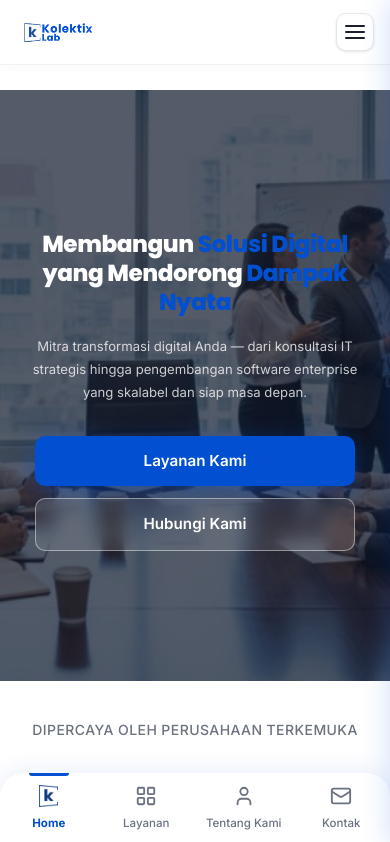
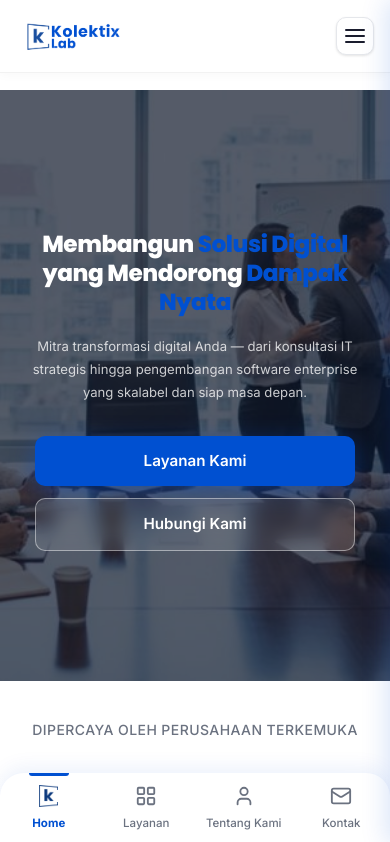
Before and after one commit to ngodingngedit-create/KolektixLAB, a Vue app: page / in a window 390 px wide. Shown: the top 842 px of the page. Built offline with nearby package versions, Linux system fonts and the light colour scheme.

Commit message:
update ukuran logo

```diff
--- a/src/components/layout/NavbarComponent.vue
+++ b/src/components/layout/NavbarComponent.vue
@@ -311,12 +311,12 @@ onUnmounted(() => {
   }
 
   .navbar-inner {
-    height: 64px !important;
+    height: 72px !important;
     padding: 0 16px !important;
   }
 
   .navbar-logo-img {
-    height: 44px !important;
+    height: 60px !important;
   }
 
   .navbar-nav {
```
